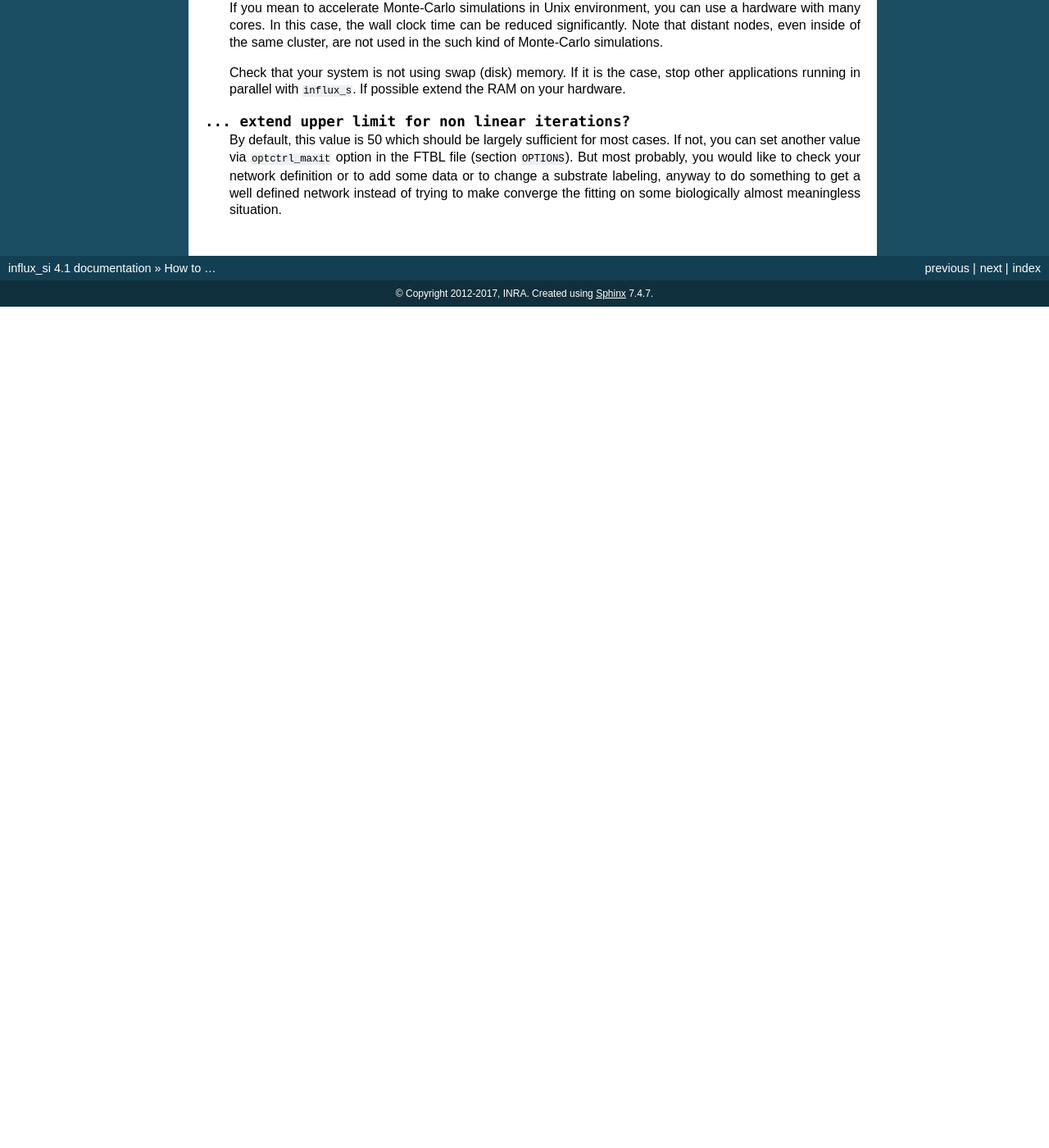
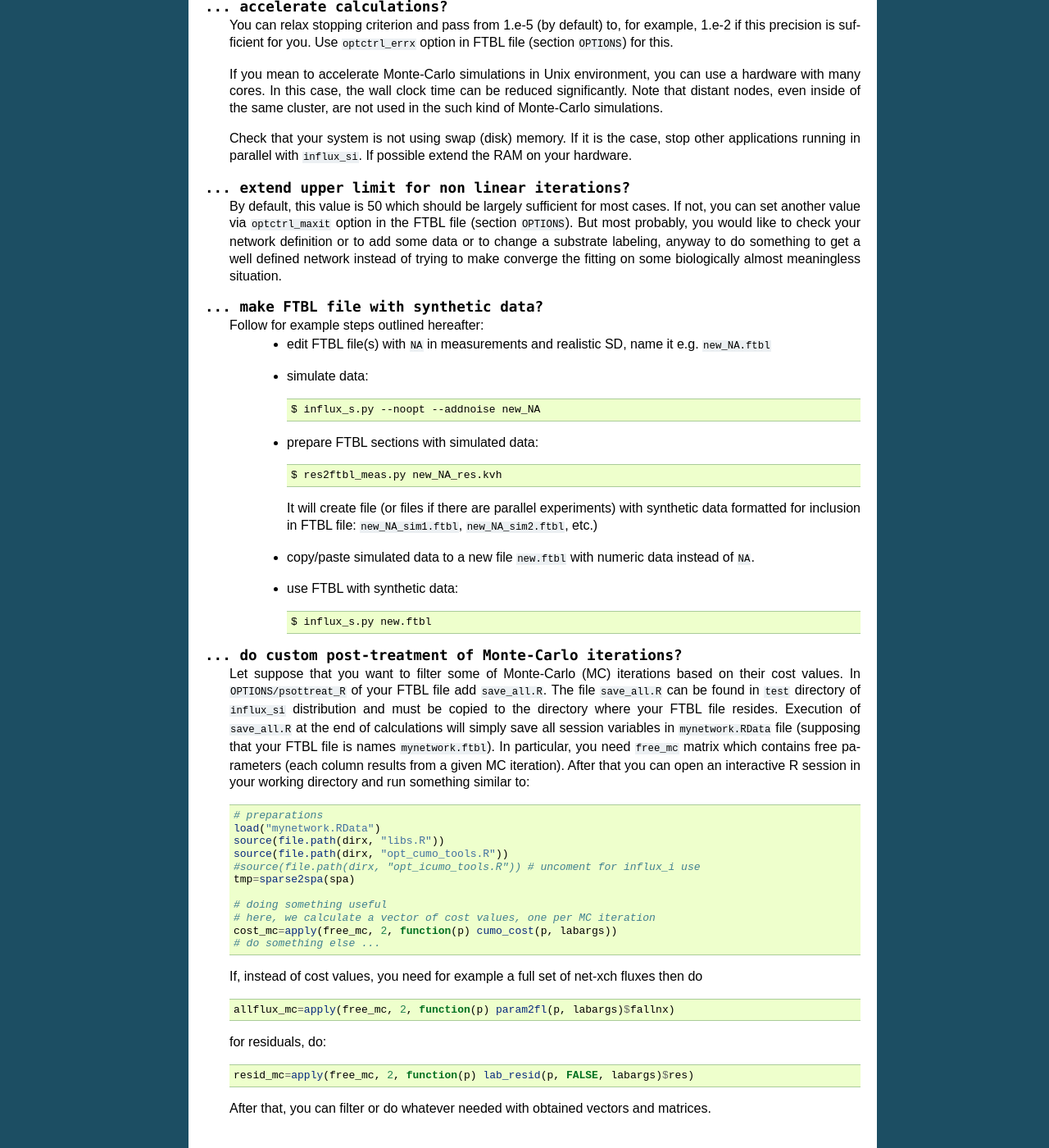
Before and after one commit to sgsokol/influx, a Sphinx documentation site: the page built from doc/howto.rst, in a window 1280 px wide and 1400 px high, scrolled down 430 px. Shown: the whole window at 82% size. Built offline with Sphinx 7.4.7, drawn with Linux system fonts in a browser that asks for light colours; before the commit the page ends 900 px from its top, so only the background shows below that; some of the changed text lies outside the part shown.

Commit message:
added FTBL synthetic data section; added custom post-treatment section;

```diff
--- a/doc/howto.rst
+++ b/doc/howto.rst
@@ -7,12 +7,14 @@ How to ...
 
 .. describe:: ... choose free fluxes?
 
- You can define in FTBL all not constrained fluxes as dependent (put a letter ``D`` in the column ``FCD`` of the FTBL sections ``FLUXES/NET`` and ``FLUXES/XCH``), run ``influx_s`` and see an error message that will suggest some candidates for free fluxes. For these fluxes, put a letter ``F`` in the column ``FCD`` and some numeric value in the next column ``VALUE(F/C)`` to provide a starting value for the fitting. Don't use 0 as starting value as it might lead to singular matrices in cumomer balances.
+ You can define in FTBL all not constrained fluxes as dependent (put a letter ``D`` in the column ``FCD`` of the FTBL sections ``FLUXES/NET`` and ``FLUXES/XCH``), run ``influx_si`` and see an error message that will suggest some candidates for free fluxes. For these fluxes, put a letter ``F`` in the column ``FCD`` and some numeric value in the next column ``VALUE(F/C)`` to provide a starting value for the fitting. Don't use 0 as starting value as it might lead to singular matrices in cumomer balances.
+
+ If you want to create an FTBL *de novo*, consider using application ``txt2ftbl.py`` included in ``influx_si`` package. Not only it translates an easily readable/writable text format into FTBL one, but it also automatically assigns some fluxes to be free.
 
 .. describe:: ... get statistical information for a given set of free fluxes without
    fitting measurements?
 
- Put these values in the corresponding FTBL file as starting values for free fluxes and use ``influx_s`` with ``--noopt`` option.
+ Put these values in the corresponding FTBL file as starting values for free fluxes and use ``influx_si`` with ``--noopt`` option.
 
 .. describe:: ... accelerate calculations?
 
@@ -20,8 +22,59 @@ How to ...
 
  If you mean to accelerate Monte-Carlo simulations in Unix environment, you can use a hardware with many cores. In this case, the wall clock time can be reduced significantly. Note that distant nodes, even inside of the same cluster, are not used in the such kind of Monte-Carlo simulations.
 
- Check that your system is not using swap (disk) memory. If it is the case, stop other applications running in parallel with ``influx_s``. If possible extend the RAM on your hardware.
+ Check that your system is not using swap (disk) memory. If it is the case, stop other applications running in parallel with ``influx_si``. If possible extend the RAM on your hardware.
 
 .. describe:: ... extend upper limit for non linear iterations?
 
  By default, this value is 50 which should be largely sufficient for most cases. If not, you can set another value via ``optctrl_maxit`` option in the FTBL file (section ``OPTIONS``). But most probably, you would like to check your network definition or to add some data or to change a substrate labeling, anyway to do something to get a well defined network instead of trying to make converge the fitting on some biologically almost meaningless situation.
+
+.. describe:: ... make FTBL file with synthetic data?
+
+ Follow for example steps outlined hereafter:
+  - edit FTBL file(s) with ``NA`` in measurements and realistic SD, name it e.g. ``new_NA.ftbl``
+  - simulate data: ::
+
+    $ influx_s.py --noopt --addnoise new_NA
+
+  - prepare FTBL sections with simulated data: ::
+
+     $ res2ftbl_meas.py new_NA_res.kvh
+
+    It will create file (or files if there are parallel experiments) with synthetic data formatted for inclusion in FTBL file: ``new_NA_sim1.ftbl``, ``new_NA_sim2.ftbl``, etc.)
+  - copy/paste simulated data to a new file ``new.ftbl`` with numeric data instead of ``NA``.
+  - use FTBL with synthetic data: ::
+
+    $ influx_s.py new.ftbl
+
+.. describe:: ... do custom post-treatment of Monte-Carlo iterations?
+
+ Let suppose that you want to filter some of Monte-Carlo (MC) iterations based on their cost values.
+ In ``OPTIONS/psottreat_R`` of your FTBL file add ``save_all.R``. The file ``save_all.R`` can be found in ``test`` directory of ``influx_si`` distribution and must be copied to the directory where your FTBL file resides. Execution of ``save_all.R`` at the end of calculations will simply save all session variables in ``mynetwork.RData`` file (supposing that your FTBL file is names ``mynetwork.ftbl``). In particular, you need ``free_mc`` matrix which contains free parameters (each column results from a given MC iteration). After that you can open an interactive R session in your working directory and run something similar to:
+
+ .. code-block:: r
+
+  # preparations
+  load("mynetwork.RData")
+  source(file.path(dirx, "libs.R"))
+  source(file.path(dirx, "opt_cumo_tools.R"))
+  #source(file.path(dirx, "opt_icumo_tools.R")) # uncoment for influx_i use
+  tmp=sparse2spa(spa)
+
+  # doing something useful
+  # here, we calculate a vector of cost values, one per MC iteration
+  cost_mc=apply(free_mc, 2, function(p) cumo_cost(p, labargs))
+  # do something else ...
+
+ If, instead of cost values, you need for example a full set of net-xch fluxes then do
+
+ .. code-block:: r
+
+  allflux_mc=apply(free_mc, 2, function(p) param2fl(p, labargs)$fallnx)
+
+ for residuals, do:
+
+ .. code-block:: r
+
+  resid_mc=apply(free_mc, 2, function(p) lab_resid(p, FALSE, labargs)$res)
+
+ After that, you can filter or do whatever needed with obtained vectors and matrices.
```
